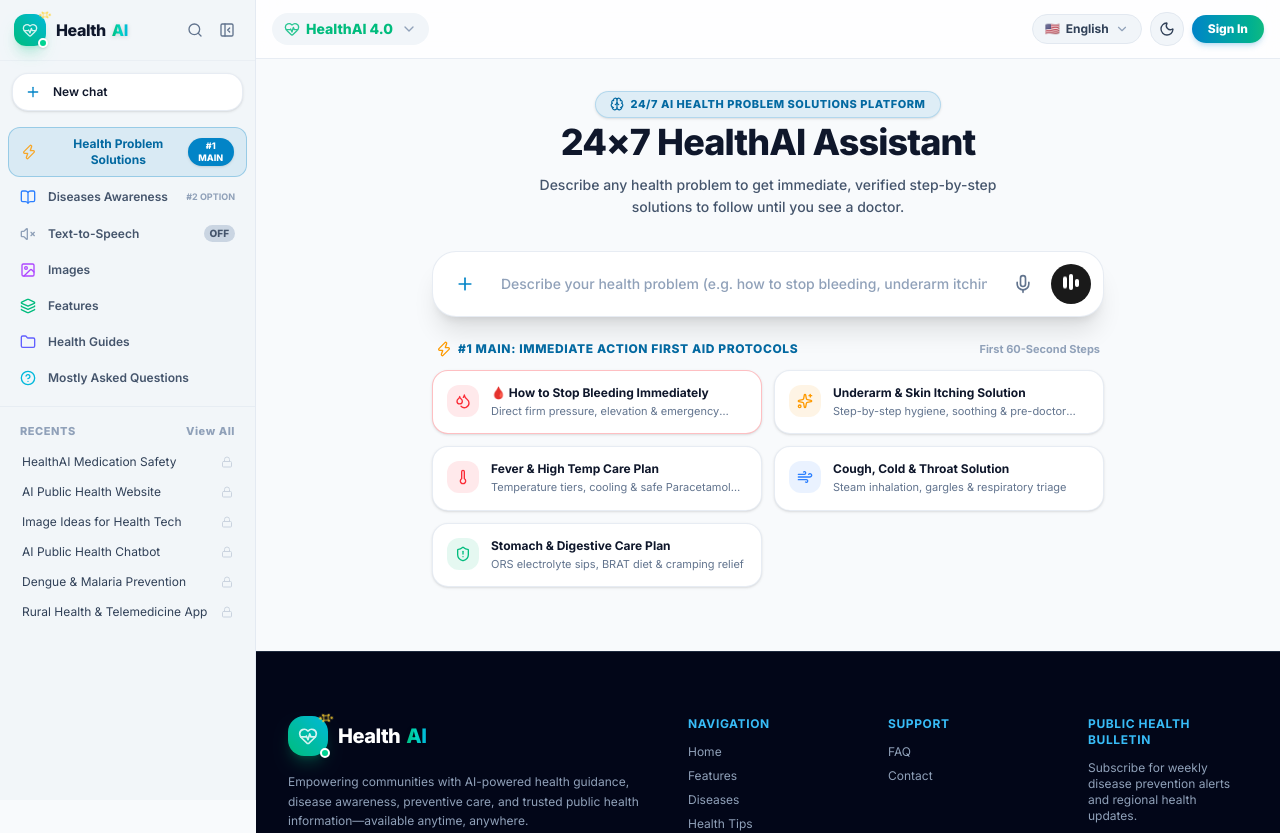
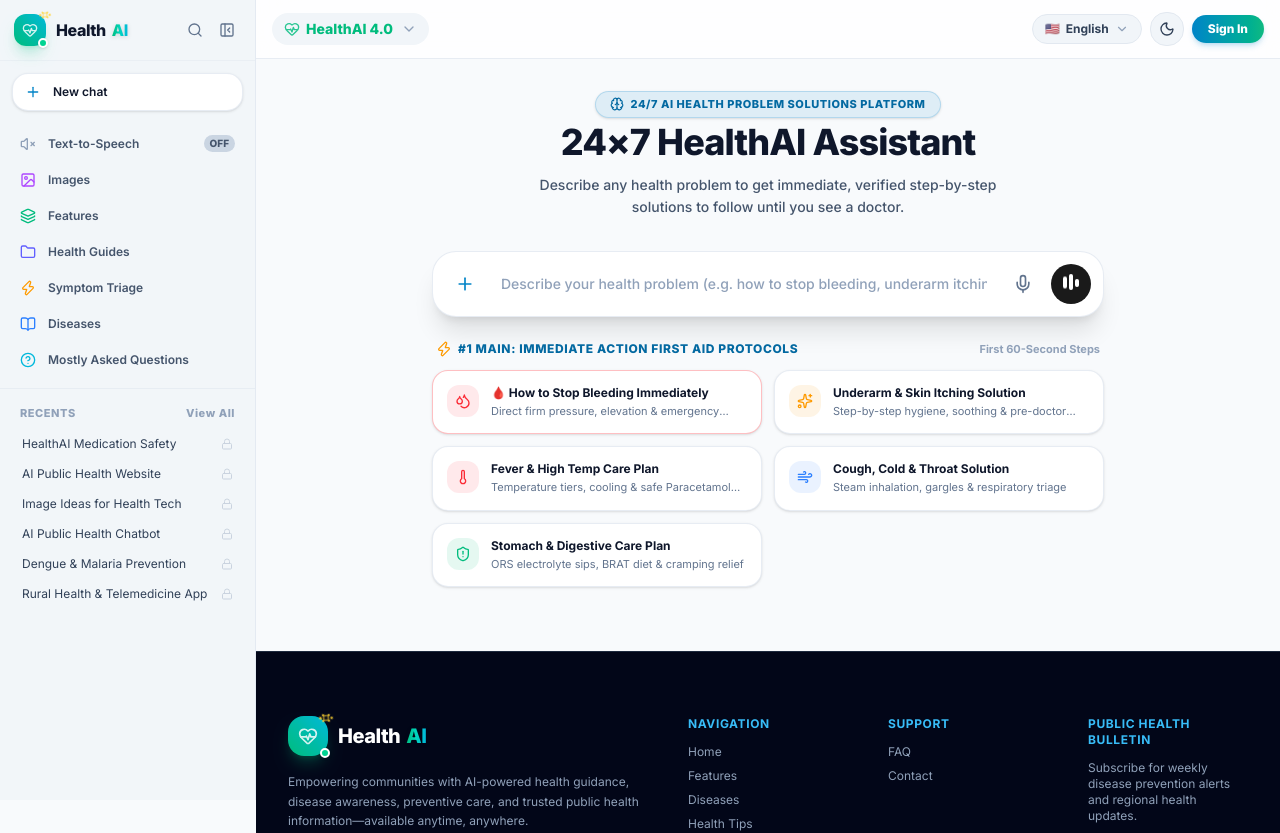
Before and after one commit to ks3276/HealthAI, a React (Vite) app: page / in a window 1280 px wide. Shown: the top 833 px of the page. Built offline with nearby package versions, Linux system fonts and the light colour scheme.

Commit message:
fix: Rename button to Symptom Triage, remove #1 main badge/blue box, and shift below Health Guides

```diff
--- a/src/components/Sidebar.tsx
+++ b/src/components/Sidebar.tsx
@@ -130,42 +130,6 @@ export const Sidebar: React.FC<SidebarProps> = ({
       {/* Navigation Tools Items */}
       <div className="px-2 py-1 space-y-1">
 
-        {/* 1. PRIMARY FEATURE (#1 MAIN): Health Problem Solutions & Triage Tool */}
-        <button
-          onClick={onOpenSymptomChecker}
-          className={`w-full flex items-center gap-3 px-3 py-2 rounded-xl text-xs font-bold bg-health-500/10 dark:bg-health-500/20 text-health-600 dark:text-health-400 border border-health-500/30 hover:bg-health-500/20 transition-all ${
-            isCollapsed ? 'justify-center px-0' : ''
-          }`}
-        >
-          <Zap className="w-4 h-4 text-amber-500 flex-shrink-0 animate-pulse" />
-          {!isCollapsed && (
-            <div className="flex items-center justify-between flex-1">
-              <span>Health Problem Solutions</span>
-              <span className="text-[9px] font-extrabold uppercase px-1.5 py-0.5 rounded-full bg-health-500 text-white shadow-sm">
-                #1 MAIN
-              </span>
-            </div>
-          )}
-        </button>
-
-        {/* 2. SECONDARY FEATURE (#2 OPTION): Diseases Directory */}
-        <button
-          onClick={() => onSelectTab('diseases')}
-          className={`w-full flex items-center gap-3 px-3 py-2 rounded-xl text-xs font-semibold transition-all ${
-            activeTab === 'diseases'
-              ? 'bg-slate-200/80 dark:bg-[#212121] text-slate-900 dark:text-white font-bold'
-              : 'text-slate-600 dark:text-slate-400 hover:bg-slate-200/50 dark:hover:bg-[#171717] hover:text-slate-900 dark:hover:text-white'
-          } ${isCollapsed ? 'justify-center px-0' : ''}`}
-        >
-          <BookOpen className="w-4 h-4 text-blue-500 flex-shrink-0" />
-          {!isCollapsed && (
-            <div className="flex items-center justify-between flex-1">
-              <span>Diseases Awareness</span>
-              <span className="text-[9px] font-bold text-slate-400">#2 OPTION</span>
-            </div>
-          )}
-        </button>
-
         {/* 🔊 Text-to-Speech ON/OFF Toggle Button */}
         <button
           onClick={toggleTts}
@@ -230,6 +194,30 @@ export const Sidebar: React.FC<SidebarProps> = ({
         >
           <Folder className="w-4 h-4 text-indigo-500 flex-shrink-0" />
           {!isCollapsed && <span>Health Guides</span>}
+        </button>
+
+        {/* Symptom Triage Tool (Shifted below Health Guides) */}
+        <button
+          onClick={onOpenSymptomChecker}
+          className={`w-full flex items-center gap-3 px-3 py-2 rounded-xl text-xs font-semibold text-slate-600 dark:text-slate-400 hover:bg-slate-200/50 dark:hover:bg-[#171717] hover:text-slate-900 dark:hover:text-white transition-all ${
+            isCollapsed ? 'justify-center px-0' : ''
+          }`}
+        >
+          <Zap className="w-4 h-4 text-amber-500 flex-shrink-0" />
+          {!isCollapsed && <span>Symptom Triage</span>}
+        </button>
+
+        {/* Diseases Page */}
+        <button
+          onClick={() => onSelectTab('diseases')}
+          className={`w-full flex items-center gap-3 px-3 py-2 rounded-xl text-xs font-semibold transition-all ${
+            activeTab === 'diseases'
+              ? 'bg-slate-200/80 dark:bg-[#212121] text-slate-900 dark:text-white font-bold'
+              : 'text-slate-600 dark:text-slate-400 hover:bg-slate-200/50 dark:hover:bg-[#171717] hover:text-slate-900 dark:hover:text-white'
+          } ${isCollapsed ? 'justify-center px-0' : ''}`}
+        >
+          <BookOpen className="w-4 h-4 text-blue-500 flex-shrink-0" />
+          {!isCollapsed && <span>Diseases</span>}
         </button>
 
         {/* Mostly Asked Questions Page */}
```
